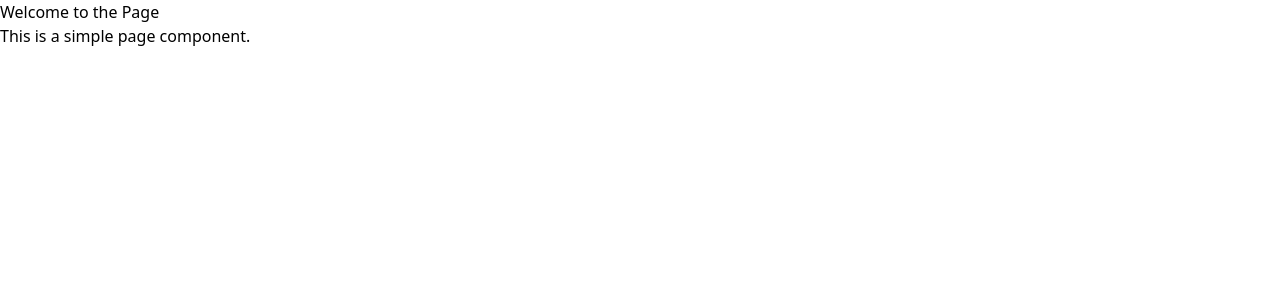
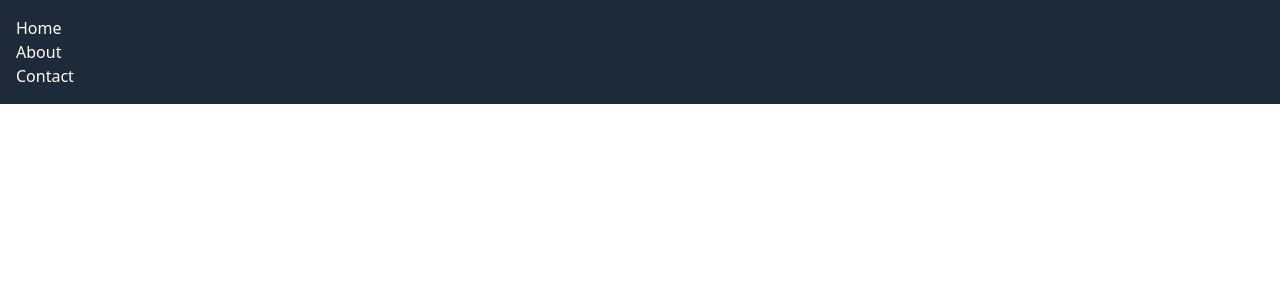
Before and after one commit to neofrank1/message_board_ts, a Next.js app: page / in a window 1280 px wide. Shown: the top 300 px of the page. Built offline with nearby package versions, Linux system fonts and the light colour scheme.

Commit message:
Add Component Folder and Navbar

```diff
--- /dev/null
+++ b/components/navbar/navbar.tsx
@@ -0,0 +1,13 @@
+function Navbar() {
+    return (
+        <nav className="w-full bg-gray-800 text-white p-4 ">
+            <ul>
+                <li><a href="/">Home</a></li>
+                <li><a href="/about">About</a></li>
+                <li><a href="/contact">Contact</a></li>
+            </ul>
+        </nav>
+    );
+}
+
+export default Navbar;
--- a/src/app/layout.tsx
+++ b/src/app/layout.tsx
@@ -1,8 +1,8 @@
 import type { Metadata } from "next";
 
 export const metadata: Metadata = {
-  title: "Create Next App",
-  description: "Generated by create next app",
+  title: "Message Board",
+  description: "Testing Message Board",
 };
 import "./globals.css";
 
--- a/src/app/page.tsx
+++ b/src/app/page.tsx
@@ -1,8 +1,9 @@
+import Navbar from "../../components/navbar/navbar";
+
 export default function index() {
     return (
         <div>
-        <h1>Welcome to the Page</h1>
-        <p>This is a simple page component.</p>
+            <Navbar />
         </div>
     );
 }
```
